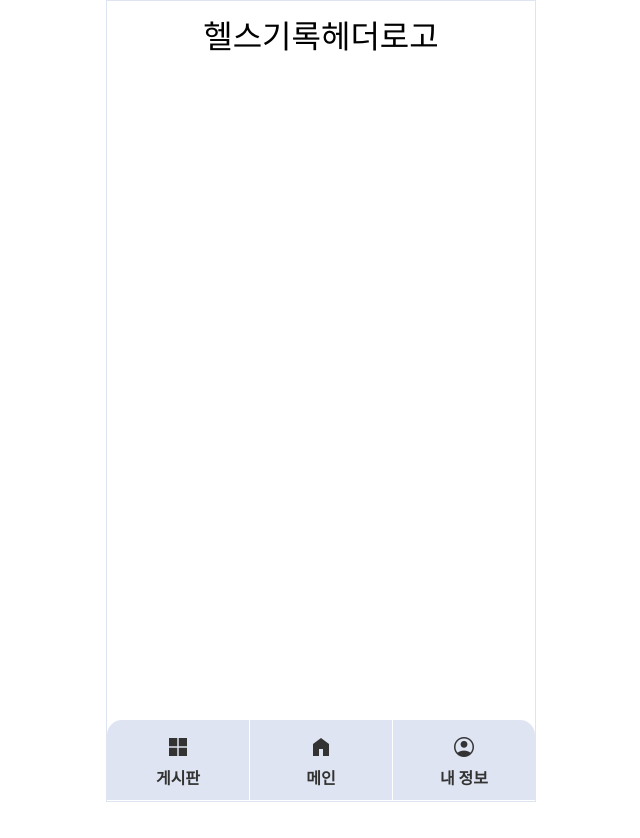
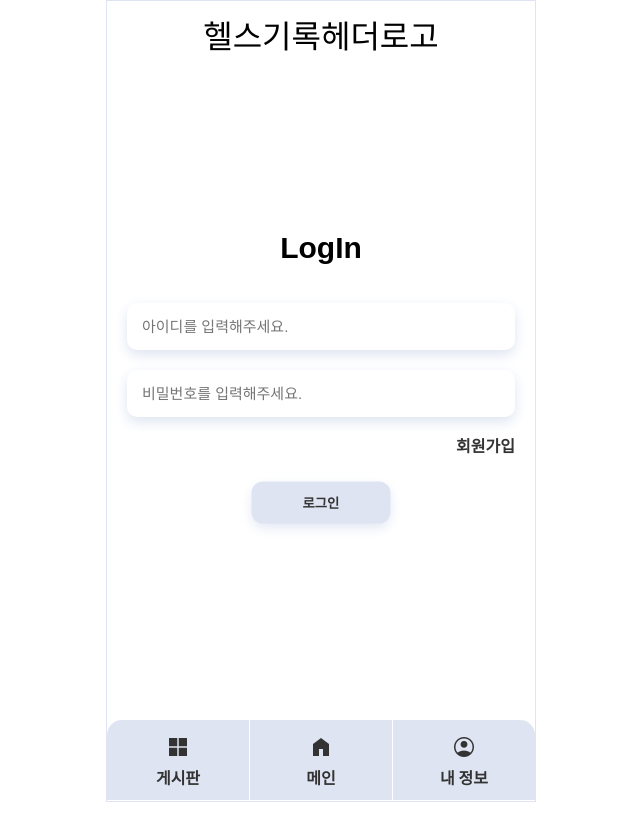
Before and after one commit to HealthCare-Web-App/frontEnd2, a React (Create React App) app: page /login in a window 1280 px wide. Shown: the top 838 px of the page, without its empty margins (319-959 px from the left). Built offline with nearby package versions, Linux system fonts and the light colour scheme.

Commit message:
loginPost

```diff
--- a/src/component/pages/Login.js
+++ b/src/component/pages/Login.js
@@ -27,11 +27,14 @@ const Login = ()=>{
             window.alert('아이디와 비밀번호를 입력해주세요')
         }
         axios.post('/login',{
-            id:contents.userId,
+            loginId:contents.userId,
             pw:contents.userPassword,
         }).then((res)=>{
-            console.log(res.data.token)
-            setCookie('id',res.data.token)
+            console.log(res.data)
+            setCookie('id',res.data)
+        })
+        .catch((e)=>{
+            console.error(e)
         })
     }
 
@@ -39,7 +42,7 @@ const Login = ()=>{
         <>
         <Layout>
             <Log>
-                {cookies.id==='undefined'?
+                {cookies.id!=='undefined'?
                 <>
                     <p>LogIn</p>
                     <input placeholder="아이디를 입력해주세요." onChange={onChange} name='userId'/>
```
